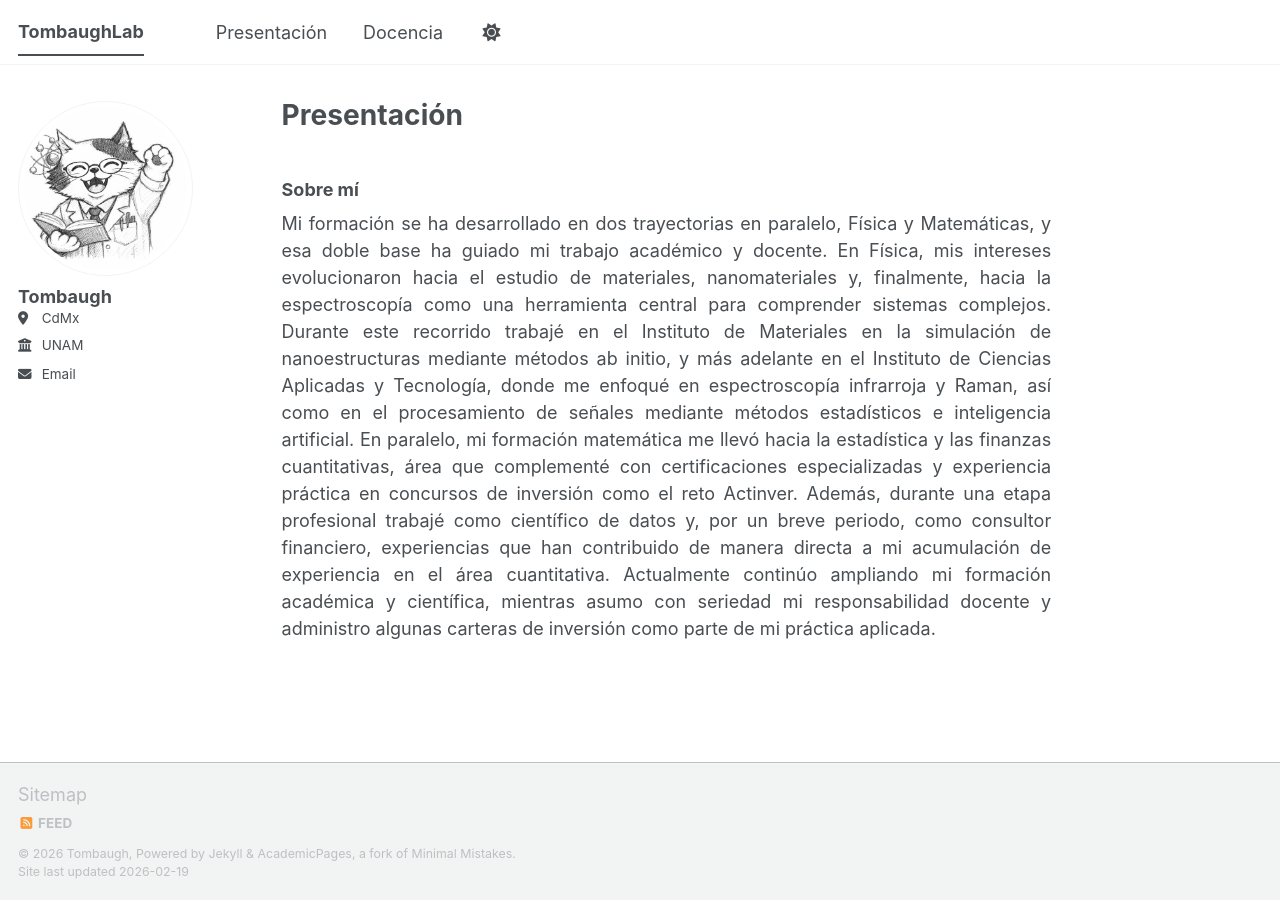
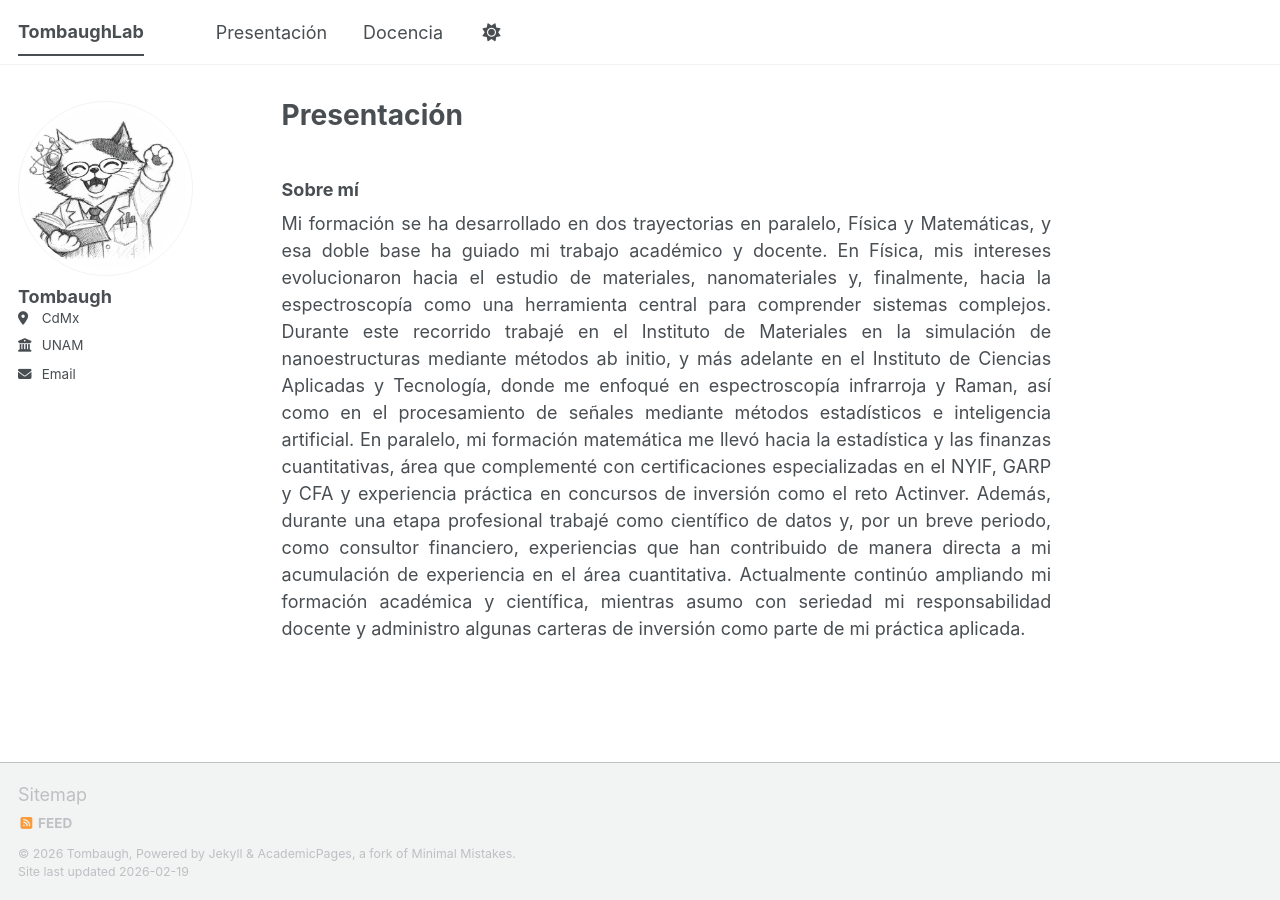
Before and after one commit to TombaughLab/TombaughLab.github.io, a Jekyll site: the page built from _pages/about.md, in a window 1280 px wide. Built offline with Jekyll 4.4.1, drawn with Linux system fonts in a browser that asks for light colours; a script bundle is joined from its source files by our own code; library files that are not in the unit come from our copies.

Commit message:
Update about.md

```diff
--- a/_pages/about.md
+++ b/_pages/about.md
@@ -7,5 +7,5 @@
 ### Sobre mí
 
 <p style="text-align: justify;">
-Mi formación se ha desarrollado en dos trayectorias en paralelo, Física y Matemáticas, y esa doble base ha guiado mi trabajo académico y docente. En Física, mis intereses evolucionaron hacia el estudio de materiales, nanomateriales y, finalmente, hacia la espectroscopía como una herramienta central para comprender sistemas complejos. Durante este recorrido trabajé en el Instituto de Materiales en la simulación de nanoestructuras mediante métodos ab initio, y más adelante en el Instituto de Ciencias Aplicadas y Tecnología, donde me enfoqué en espectroscopía infrarroja y Raman, así como en el procesamiento de señales mediante métodos estadísticos e inteligencia artificial. En paralelo, mi formación matemática me llevó hacia la estadística y las finanzas cuantitativas, área que complementé con certificaciones especializadas y experiencia práctica en concursos de inversión como el reto Actinver. Además, durante una etapa profesional trabajé como científico de datos y, por un breve periodo, como consultor financiero, experiencias que han contribuido de manera directa a mi acumulación de experiencia en el área cuantitativa. Actualmente continúo ampliando mi formación académica y científica, mientras asumo con seriedad mi responsabilidad docente y administro algunas carteras de inversión como parte de mi práctica aplicada.
+Mi formación se ha desarrollado en dos trayectorias en paralelo, Física y Matemáticas, y esa doble base ha guiado mi trabajo académico y docente. En Física, mis intereses evolucionaron hacia el estudio de materiales, nanomateriales y, finalmente, hacia la espectroscopía como una herramienta central para comprender sistemas complejos. Durante este recorrido trabajé en el Instituto de Materiales en la simulación de nanoestructuras mediante métodos ab initio, y más adelante en el Instituto de Ciencias Aplicadas y Tecnología, donde me enfoqué en espectroscopía infrarroja y Raman, así como en el procesamiento de señales mediante métodos estadísticos e inteligencia artificial. En paralelo, mi formación matemática me llevó hacia la estadística y las finanzas cuantitativas, área que complementé con certificaciones especializadas en el NYIF, GARP y CFA y experiencia práctica en concursos de inversión como el reto Actinver. Además, durante una etapa profesional trabajé como científico de datos y, por un breve periodo, como consultor financiero, experiencias que han contribuido de manera directa a mi acumulación de experiencia en el área cuantitativa. Actualmente continúo ampliando mi formación académica y científica, mientras asumo con seriedad mi responsabilidad docente y administro algunas carteras de inversión como parte de mi práctica aplicada.
 </p>
```
